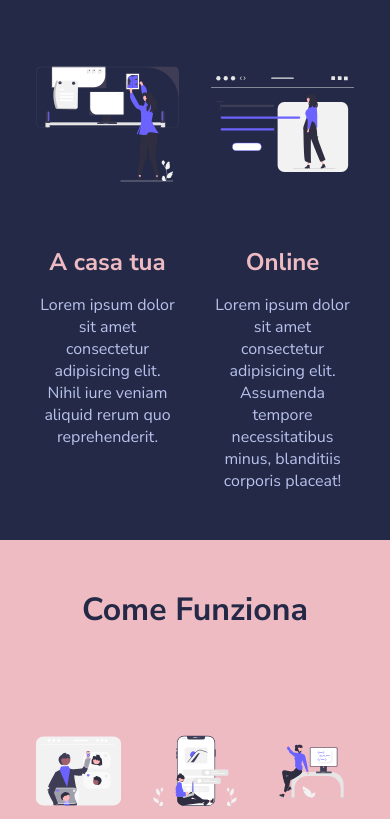
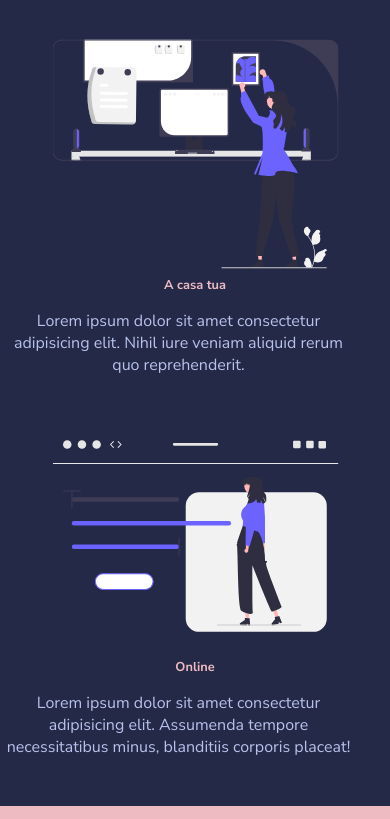
Before and after one commit to RosarioNici/html-css-resp-wannab, a plain HTML site: page index.html in a window 390 px wide. Shown: the part 209-1028 px from the top of the page. Drawn offline with Linux system fonts and the light colour scheme.

Commit message:
end 480 px screen and bonus part

```diff
--- a/css/style.css
+++ b/css/style.css
@@ -129,16 +129,13 @@ img {
     SOLUZIONE RESPONSIVE
  ************************************************/
 
-/*
+
 @media screen and (max-width: 480px) {
-    .container {
-        max-width: 100%;
-    }
 
     .row {
         display: flex;
         flex-direction: column;
-        align-items: center;
+
     }
 
     h1 {
@@ -153,21 +150,44 @@ img {
         font-size: 0.8rem;
     }
 
-    .row {
-        margin-bottom: 5px;
+    .text {
+        width: 350px;
+        margin-left: -120px;
+    }
+
+    img {
+        transform: scale(2);
+
     }
 
     .col {
-        max-width: 350px;
+        width: 350px;
+        margin: 0 auto;
     }
 
+    li {
+        margin-top: 80px;
+    }
 
+    .col-left {
+        margin-top: 70px;
+    }
 
+    .lesson-img {
+        margin-top: 60px;
+        margin-bottom: 100px;
+    }
 }
-*/
+
 
 @media screen and (max-width: 768px) {
     .container {
         max-width: 100%;
     }
 }
+
+@media screen and (max-width: 1160px) {
+    .container {
+        max-width: 100%;
+    }
+}
--- a/index.html
+++ b/index.html
@@ -32,7 +32,7 @@
                 <div class="row">
                     <div class="col">
                         <div class="card">
-                            <img src="./img/home.svg" alt="Lezioni a casa tua" />
+                            <img class="lesson-img" src="./img/home.svg" alt="Lezioni a casa tua" />
                             <h3 class="title">A casa tua</h3>
                             <p class="text">
                                 Lorem ipsum dolor sit amet consectetur adipisicing elit. Nihil iure veniam aliquid rerum
@@ -42,7 +42,7 @@
                     </div>
                     <div class="col">
                         <div class="card">
-                            <img src="./img/online.svg" alt="Lezioni online" />
+                            <img class="lesson-img" src="./img/online.svg" alt="Lezioni online" />
                             <h3 class="title">Online</h3>
                             <p class="text">
                                 Lorem ipsum dolor sit amet consectetur adipisicing elit. Assumenda tempore
@@ -103,7 +103,7 @@
                 <h2 class="text-center">Perchè Boolean Academy</h2>
                 <div class="row">
                     <div class="col col-left">
-                        <img src="./img/why.svg" alt="Perchè scegliere Boolean Academy" />
+                        <img class="img-why" src="./img/why.svg" alt="Perchè scegliere Boolean Academy" />
                     </div>
                     <div class="col col-right">
                         <ul>
```
